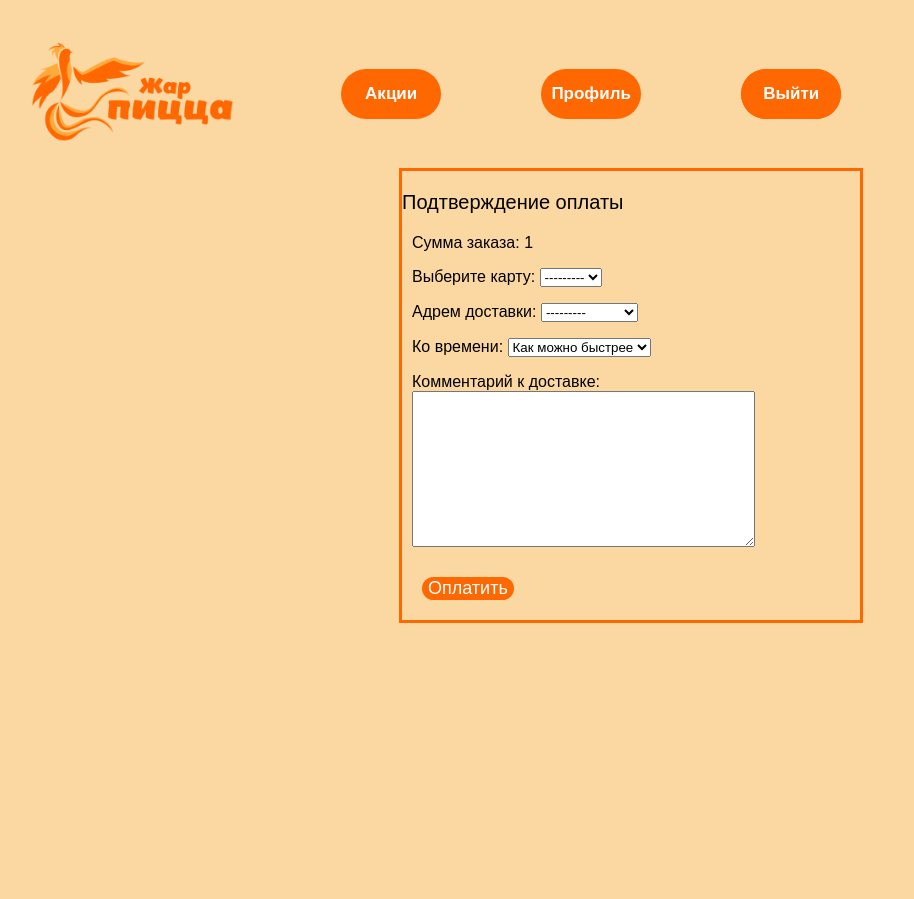
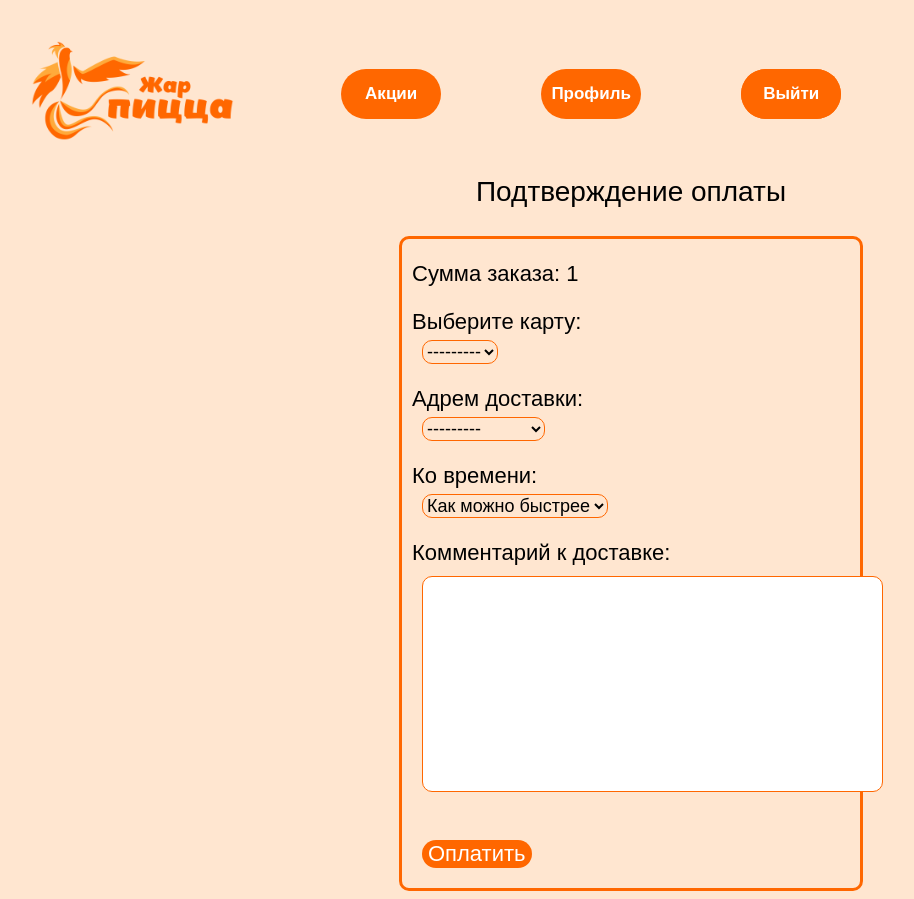
Before and after one commit to LeoLay7/PizzaDelivery, a Django app: page /cart/payment/1 in a window 1280 px wide. Shown: the whole page, without its empty margins (9-923 px from the left). Before the commit the page ends 623 px from the top, so only its background shows below. Run offline with Django 4.2, Linux system fonts and the light colour scheme; a user stored in the database is signed in; tables that the repository leaves empty hold one stand-in row (values such as "Sample post"); parts of the project's set-up code (start-up, migrations or seed data) failed here and were passed over.

Commit message:
complete payment

```diff
--- a/pizza/static/css/payment.css
+++ b/pizza/static/css/payment.css
@@ -1,6 +1,8 @@
+
 body {
-    background: #fbd7a2;
+    background-color: rgba(255, 222, 192, 0.74);
     font-family: 'Titillium Web', sans-serif;
+    font-size: 22px;
 }
 
 .btn {
@@ -8,7 +10,7 @@ body {
     color: rgba(255, 255, 255, 1);
     border: 20px;
     border-radius: 20px;
-    font-size: 18px;
+    font-size: 22px;
 }
 
 .btn-primary {
@@ -18,6 +20,7 @@ body {
 .container {
     border: 3px solid;
     border-color: #FF6700;
+    border-radius: 10px;
     margin-left: 400px;
     margin-right: 400px;
     margin-top: 20px;
@@ -27,24 +30,38 @@ body {
     margin: 10px;
 }
 
-.empty_alert {
-    margin-left: 40px;
-}
-
-input {
-    border-radius: 10px;
-    margin-left: 10px;
-    background-color: rgba(255, 255, 255, 0);
-    border-color: #FF6700;
-}
-
 input:focus {
     outline: 0;
 }
 
+select {
+    border-color: #FF6700;
+    background-color: rgba(255, 255, 255, 0);
+    border-radius: 10px;
+    margin-left: 10px;
+    margin-top: 5px;
+    font-size: 18px;
+}
 
+select:focus {
+    outline: 0;
+}
 
+textarea {
+    border-radius: 10px;
+    border-color: #FF6700;
+    margin: 10px;
+    resize: none;
+    font-size: 18px;
+}
 
+textarea:focus {
+    outline: 0;
+}
+
+label {
+    display: flex;
+}
 
 .mainphoto img{
     width: 203px;
--- a/pizza/templates/cart/payment.html
+++ b/pizza/templates/cart/payment.html
@@ -1,3 +1,4 @@
+
 {% extends 'base.html' %}
 {% load static %}
 
@@ -25,8 +26,8 @@
     </form>
 </div>
 
+<p style="font-size: 28px; text-align: center;">Подтверждение оплаты</p>
 <div class="container">
-    <p style="font-size: 20px;">Подтверждение оплаты</p>
     <div class="payment-body">
         <p>Сумма заказа: {{ amount }}</p>
         <form method="POST">
```
